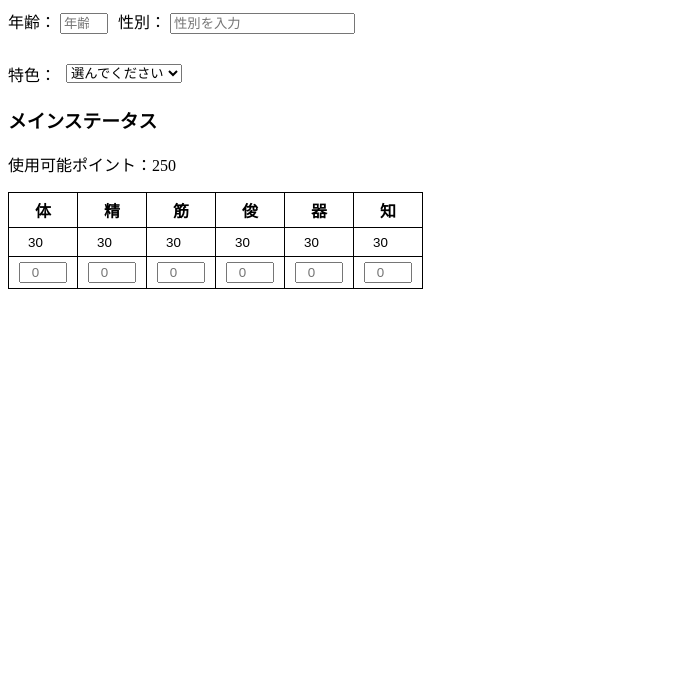
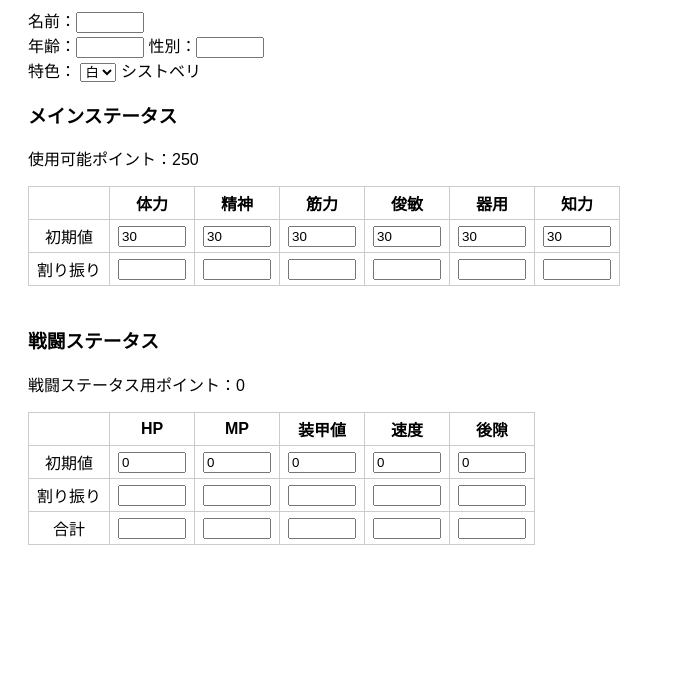
Before and after one commit to kimawari-1016/TRPG, a plain HTML site: page index.html in a window 1280 px wide. Shown: the part 109-800 px from the top of the page, without its empty margins (0-675 px from the left). Drawn offline with Linux system fonts and the light colour scheme.

Commit message:
Update index.html

```diff
--- a/index.html
+++ b/index.html
@@ -1,93 +1,33 @@
-<!DOCTYPE html>
-<html lang="ja">
+<!DOCTYPE html><html>
 <head>
   <meta charset="UTF-8">
-  <title>キャラ情報入力</title>
+  <title>TRPGキャラクターシート</title>
   <style>
-    .inline-container {
-      display: flex;
-      align-items: center;
-      gap: 10px;
+    body { font-family: sans-serif; padding: 20px; }
+    input[type="text"], input[type="number"] {
+      width: 60px;
     }
-    .trait-container {
-      display: flex;
-      align-items: center;
-      gap: 10px;
-      margin-top: 10px;
-    }
-    .status-table {
-      margin-top: 20px;
-    }
-    table {
-      border-collapse: collapse;
-    }
-    th, td {
-      border: 1px solid #000;
-      padding: 5px 10px;
-      text-align: center;
-    }
-    input[readonly] {
-      border: none;
-      background: transparent;
-      text-align: center;
-      width: 40px;
-    }
-    input[type="number"] {
-      width: 40px;
-      text-align: center;
-    }
+    table { border-collapse: collapse; margin-bottom: 20px; }
+    td, th { border: 1px solid #ccc; padding: 4px 8px; text-align: center; }
+    .status-table { margin-bottom: 40px; }
   </style>
 </head>
 <body>
-  <h2>キャラクターシート</h2>
+  <h1>TRPGキャラクターシート</h1><label>名前：<input type="text"></label><br> <label>年齢：<input type="number"></label> <label>性別：<input type="text"></label><br>
 
-  <label for="name">キャラクター名：</label>
-  <input type="text" id="name" name="name" placeholder="名前を入力">
-
-  <br><br>
-
-  <div class="inline-container">
-    <div>
-      <label for="age">年齢：</label>
-      <input type="number" id="age" name="age" placeholder="年齢を入力">
-    </div>
-    <div>
-      <label for="gender">性別：</label>
-      <input type="text" id="gender" name="gender" placeholder="性別を入力">
-    </div>
-  </div>
-
-  <br>
-
-  <div class="trait-container">
-    <label for="trait">特色：</label>
-    <select id="trait" name="trait" onchange="updateRegion()">
-      <option value="">選んでください</option>
-      <option value="白">白</option>
-      <option value="黄">黄</option>
-      <option value="橙">橙</option>
-      <option value="赤">赤</option>
-      <option value="紫">紫</option>
-      <option value="青">青</option>
-      <option value="緑">緑</option>
-      <option value="黒">黒</option>
-    </select>
-    <span id="regionName"></span>
-  </div>
+<label>特色： <select id="color" onchange="updateRegion()"> <option value="白">白</option> <option value="黄">黄</option> <option value="橙">橙</option> <option value="赤">赤</option> <option value="紫">紫</option> <option value="青">青</option> <option value="緑">緑</option> <option value="黒">黒</option> </select> </label> <span id="region">シストベリ</span>
 
   <div class="status-table">
     <h3>メインステータス</h3>
     <p>使用可能ポイント：<span id="remainingPoints">250</span></p>
     <table>
       <tr>
-        <th>体</th>
-        <th>精</th>
-        <th>筋</th>
-        <th>俊</th>
-        <th>器</th>
-        <th>知</th>
+        <th></th>
+        <th>体力</th><th>精神</th><th>筋力</th>
+        <th>俊敏</th><th>器用</th><th>知力</th>
       </tr>
       <tr>
+        <td>初期値</td>
         <td><input type="number" id="sta_体" value="30" readonly></td>
         <td><input type="number" id="sta_精" value="30" readonly></td>
         <td><input type="number" id="sta_筋" value="30" readonly></td>
@@ -96,36 +36,63 @@
         <td><input type="number" id="sta_知" value="30" readonly></td>
       </tr>
       <tr>
-        <td><input type="number" id="add_体" placeholder="0" min="0" oninput="updateStats()"></td>
-        <td><input type="number" id="add_精" placeholder="0" min="0" oninput="updateStats()"></td>
-        <td><input type="number" id="add_筋" placeholder="0" min="0" oninput="updateStats()"></td>
-        <td><input type="number" id="add_俊" placeholder="0" min="0" oninput="updateStats()"></td>
-        <td><input type="number" id="add_器" placeholder="0" min="0" oninput="updateStats()"></td>
-        <td><input type="number" id="add_知" placeholder="0" min="0" oninput="updateStats()"></td>
+        <td>割り振り</td>
+        <td><input type="number" id="add_体" placeholder="" oninput="updateStats()"></td>
+        <td><input type="number" id="add_精" placeholder="" oninput="updateStats()"></td>
+        <td><input type="number" id="add_筋" placeholder="" oninput="updateStats()"></td>
+        <td><input type="number" id="add_俊" placeholder="" oninput="updateStats()"></td>
+        <td><input type="number" id="add_器" placeholder="" oninput="updateStats()"></td>
+        <td><input type="number" id="add_知" placeholder="" oninput="updateStats()"></td>
       </tr>
     </table>
-  </div>
-
-  <script>
+  </div>  <div class="status-table">
+    <h3>戦闘ステータス</h3>
+    <p>戦闘ステータス用ポイント：<span id="combatPoints">0</span></p>
+    <table>
+      <tr>
+        <th></th>
+        <th>HP</th><th>MP</th><th>装甲値</th><th>速度</th><th>後隙</th>
+      </tr>
+      <tr>
+        <td>初期値</td>
+        <td><input type="number" id="sta_HP" value="0" readonly></td>
+        <td><input type="number" id="sta_MP" value="0" readonly></td>
+        <td><input type="number" id="sta_DEF" value="0" readonly></td>
+        <td><input type="number" id="sta_SPD" value="0" readonly></td>
+        <td><input type="number" id="sta_DLY" value="0" readonly></td>
+      </tr>
+      <tr>
+        <td>割り振り</td>
+        <td><input type="number" id="add_HP" oninput="updateStats()"></td>
+        <td><input type="number" id="add_MP" oninput="updateStats()"></td>
+        <td><input type="number" id="add_DEF" oninput="updateStats()"></td>
+        <td><input type="number" id="add_SPD" oninput="updateStats()"></td>
+        <td><input type="number" id="add_DLY" oninput="updateStats()"></td>
+      </tr>
+      <tr>
+        <td>合計</td>
+        <td><input type="number" id="total_HP" readonly></td>
+        <td><input type="number" id="total_MP" readonly></td>
+        <td><input type="number" id="total_DEF" readonly></td>
+        <td><input type="number" id="total_SPD" readonly></td>
+        <td><input type="number" id="total_DLY" readonly></td>
+      </tr>
+    </table>
+  </div><script>
   function updateRegion() {
-      const trait = document.getElementById("trait").value;
     const regionMap = {
-        "白": "シストベリ",
-        "黄": "黄華",
-        "橙": "燈火祖界",
-        "赤": "極紅",
-        "紫": "フィーリラ",
-        "青": "アジュール",
-        "緑": "ヴェルディア",
-        "黒": "メランペプロス"
+      "白": "シストベリ", "黄": "黄華", "橙": "燈火祖界", "赤": "極紅",
+      "紫": "フィーリラ", "青": "アジュール", "緑": "ヴェルディア", "黒": "メランペプロス"
     };
-      document.getElementById("regionName").textContent = regionMap[trait] || "";
+    const color = document.getElementById("color").value;
+    document.getElementById("region").textContent = regionMap[color];
   }
 
   function updateStats() {
     const base = 30;
     const keys = ["体", "精", "筋", "俊", "器", "知"];
     let used = 0;
+    let stats = {};
 
     keys.forEach(key => {
       let input = document.getElementById("add_" + key);
@@ -135,23 +102,13 @@
         input.value = "";
       }
       used += value;
+      stats[key] = base + value;
     });
 
     let remaining = 250 - used;
-
-      if (remaining < 0) {
-        alert("使用可能ポイントを超えています！");
-        keys.forEach(key => {
-          document.getElementById("add_" + key).value = "";
-          document.getElementById("sta_" + key).value = base;
-        });
-        document.getElementById("remainingPoints").textContent = 250;
-        document.getElementById("remainingPoints").style.color = "black";
-        return;
-      }
-
     document.getElementById("remainingPoints").textContent = remaining;
-      document.getElementById("remainingPoints").style.color = "black";
+    document.getElementById("remainingPoints").style.color = remaining < 0 ? "red" : "black";
+    if (remaining < 0) return;
 
     keys.forEach(key => {
       const input = document.getElementById("add_" + key);
@@ -159,7 +116,38 @@
       document.getElementById("sta_" + key).value = base + add;
       input.max = add + remaining;
     });
+
+    // 戦闘ステータス基本値
+    const HP_base = 60 + Math.floor(stats["体"] / 5);
+    const MP_base = 30 + Math.floor(stats["精"] / 5);
+    const DEF_base = Math.floor(stats["筋"] / 20);
+    const SPD_base = 20 + Math.floor(stats["俊"] / 10);
+    const DLY_base = 25 - Math.floor(stats["器"] / 50);
+    const combatBase = 45 + Math.floor(stats["知"] / 10);
+
+    document.getElementById("sta_HP").value = HP_base;
+    document.getElementById("sta_MP").value = MP_base;
+    document.getElementById("sta_DEF").value = DEF_base;
+    document.getElementById("sta_SPD").value = SPD_base;
+    document.getElementById("sta_DLY").value = DLY_base;
+
+    const add_HP = parseInt(document.getElementById("add_HP").value) || 0;
+    const add_MP = parseInt(document.getElementById("add_MP").value) || 0;
+    const add_DEF = parseInt(document.getElementById("add_DEF").value) || 0;
+    const add_SPD = parseInt(document.getElementById("add_SPD").value) || 0;
+    const add_DLY = parseInt(document.getElementById("add_DLY").value) || 0;
+
+    const usedCombat = add_HP * 1 + add_MP * 1 + add_DEF * 4 + add_SPD * 2 + add_DLY * 10;
+    const remainingCombat = combatBase - usedCombat;
+
+    document.getElementById("combatPoints").textContent = Math.max(0, remainingCombat);
+    document.getElementById("combatPoints").style.color = remainingCombat < 0 ? "red" : "black";
+
+    document.getElementById("total_HP").value = HP_base + add_HP;
+    document.getElementById("total_MP").value = MP_base + add_MP;
+    document.getElementById("total_DEF").value = DEF_base + add_DEF;
+    document.getElementById("total_SPD").value = SPD_base + add_SPD;
+    document.getElementById("total_DLY").value = DLY_base + add_DLY;
   }
-  </script>
-</body>
+</script></body>
 </html>
```
Lines whose indentation alone changed are shown as unchanged.
